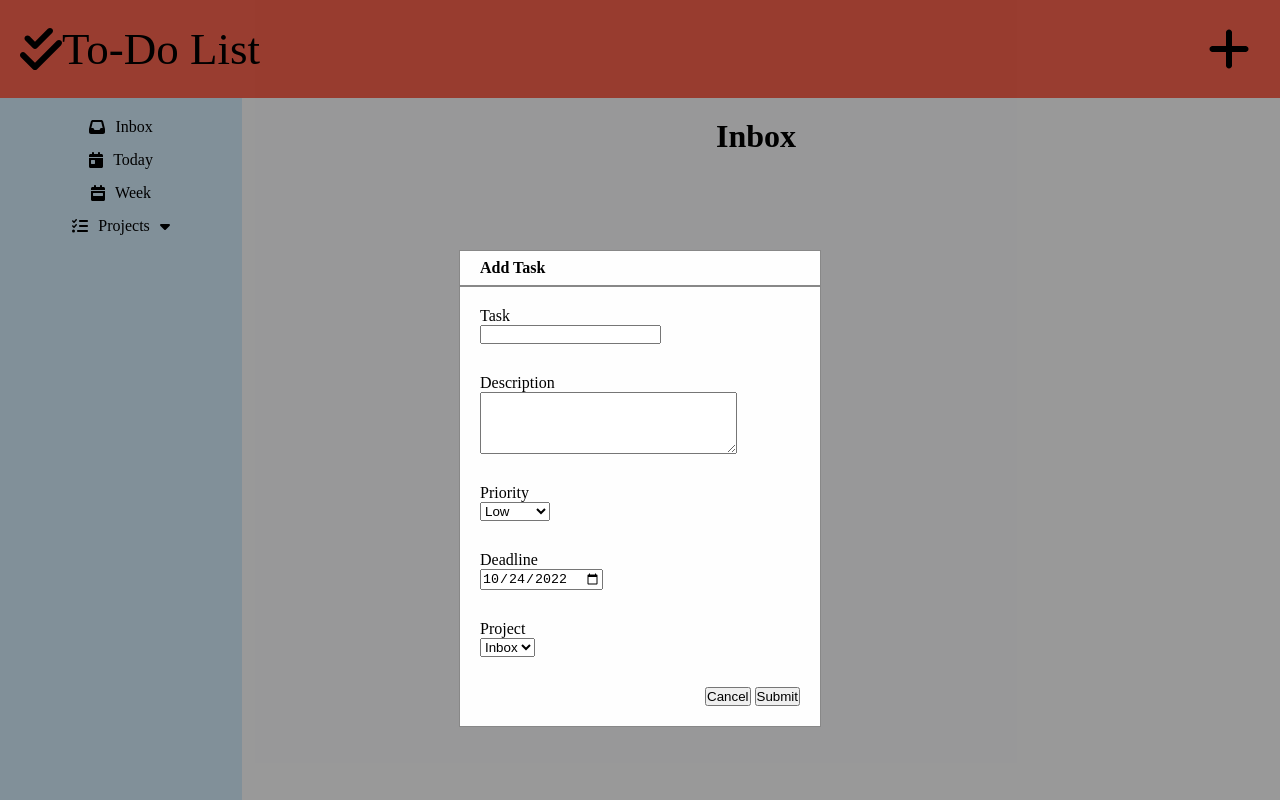
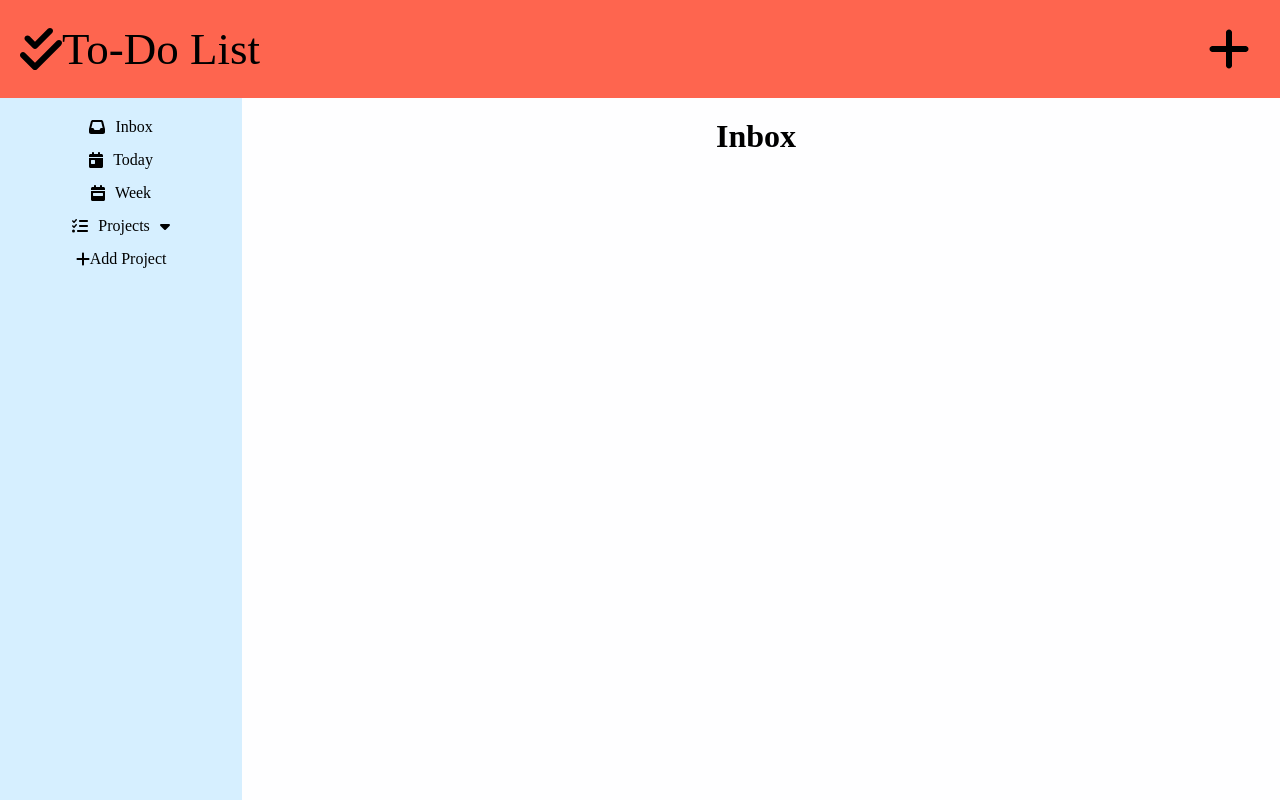
Before and after one commit to TimKrash/ToDoList, a website built with webpack: page dist/index.html in a window 1280 px wide. Built offline with nearby package versions, Linux system fonts and the light colour scheme; files whose address does not match are found by name.

Commit message:
restructing app

```diff
--- a/src/Project.js
+++ b/src/Project.js
@@ -20,4 +20,8 @@ export default class Project {
   getTasks() {
     return this.activeTasks;
   }
+
+  setName(name) {
+    this.name = name;
+  }
 }
--- a/src/Store.js
+++ b/src/Store.js
@@ -1,5 +1,3 @@
-import UI from './UI';
-
 class Store {
   constructor() {
     this.localStorage = window.localStorage;
@@ -7,11 +5,13 @@ class Store {
   }
 
   addProject(project) {
+    // ensure all project names are lower case
+    project.setName(project.name.toLowerCase());
+
     this.projects[project.name] = project;
+    console.log(this.projects);
 
     this.localStorage.setItem("projects", JSON.stringify(this.projects));
-
-    UI.renderContent(event=null, project.getTasks());
   }
 
   removeProject(project) {
--- a/src/Task.js
+++ b/src/Task.js
@@ -6,5 +6,26 @@ export default class Task {
     this.description = description;
     this.priority = priority;
     this.deadline = deadline;
+    this.project = project;
+  }
+
+  getName() {
+    return this.name;
+  }
+
+  setName(description) {
+    this.description = description;
+  }
+
+  setPriority(priority) {
+    this.priority = priority;
+  }
+
+  setDeadline(deadline) {
+    this.deadline = deadline;
+  }
+
+  setProject(project) {
+    this.project = project;
   }
 }
--- a/src/UI.js
+++ b/src/UI.js
@@ -8,6 +8,146 @@ import Project from './Project';
 import Store from './Store';
 
 export default class UI {
+  // ************ LOAD SECTION *************
+
+  // Used to load basic header, sidebar and content
+  static loadPage() {
+    // Get active projects from localStorage
+    const loadedProjects = Store.getProjects();
+
+    const root = document.querySelector(".root");
+    const header = UI.loadHeader();
+    const sidebar = UI.loadSidebar(loadedProjects);
+    const mainContent = UI.loadContent();
+
+    root.append(header, sidebar, mainContent);
+  }
+
+  static loadHeader() {
+    const header = document.createElement('div');
+    header.classList.add("header");
+
+    header.innerHTML = `
+      <div class="header-wrapper">
+        <div class="logo">
+          <i class="fa-solid fa-check-double fa-3x"></i>
+        </div>
+        <div class="hero">To-Do List</div>
+        <div class="add-task"><i class="fa-solid fa-plus fa-3x"></i></div>
+        <div class="menu"><i class="fa-solid fa-bars fa-3x"></i></div>
+      </div>
+      `;
+    return header;
+  }
+
+  static loadSidebar(loadedProjects) {
+    const sidebar = document.createElement('div');
+    sidebar.classList.add('sidebar');
+
+    sidebar.innerHTML = `
+      <div class="entry" id="inbox">
+        <i class="fa-solid fa-inbox"></i>
+        <p>Inbox</p>
+      </div>
+      <div class="entry" id="today">
+        <i class="fa-solid fa-calendar-day"></i>
+        <p>Today</p>
+      </div>
+      <div class="entry" id="week">
+        <i class="fa-solid fa-calendar-week"></i>
+        <p>Week</p>
+      </div>
+      <div class="entry down" id="projects">
+        <i class="fa-solid fa-list-check"></i>
+        <p>Projects</p>
+        <i class="fa-solid fa-caret-down"></i>
+      </div>
+    `;
+
+    const currentProjects = document.createElement('div');
+    currentProjects.classList.add("current-projects");
+
+    const addNewProject = document.createElement('div');
+    addNewProject.classList.add('add-new-project');
+
+    // Load in any projects
+    for (const projectName in loadedProjects) {
+      if (projectName === "inbox") {
+        continue;
+      }
+      const project = loadedProjects[projectName];
+      const newProject = document.createElement('div');
+      newProject.classList.add("project-item");
+      newProject.textContent = project.name;
+      currentProjects.append(newProject);
+    }
+
+    const plus = document.createElement('i');
+    plus.classList.add('fa-solid', 'fa-plus');
+
+    const text = document.createElement('p');
+    text.textContent = "Add Project";
+
+    addNewProject.append(plus, text);
+    currentProjects.append(addNewProject);
+    sidebar.append(currentProjects);
+
+    return sidebar;
+  }
+
+  static loadContent(project=null) {
+    // dom element
+    const mainContent = document.createElement('div');
+    mainContent.classList.add('todos');
+
+    let loadedProjects = Store.getProjects();
+
+    if (!project) {
+      project = "inbox";
+
+      if (!loadedProjects || !loadedProjects[project]) {
+        console.log("Project inbox not found, creating default...")
+        const defaultProject = new Project(project);
+        Store.addProject(defaultProject);
+
+        loadedProjects = Store.getProjects();
+      }
+    }
+
+    const projToRender = loadedProjects[project];
+
+    if (projToRender === null || projToRender === undefined) {
+      console.log("Error in rendering project!");
+      return;
+    }
+
+    const tasks = projToRender.activeTasks;
+
+    // todo style better later
+    const projectPage = document.createElement('div');
+    projectPage.classList.add(project);
+    projectPage.style.display = "flex";
+
+    const header = document.createElement('h1');
+    header.textContent = project.charAt(0).toUpperCase() + project.slice(1);
+    const list = document.createElement('ul');
+    if (tasks !== null) {
+      tasks.forEach(task => {
+        const newList = document.createElement('li');
+        newList.textContent = task.name;
+        list.appendChild(newList);
+      });
+    }
+
+    projectPage.appendChild(header);
+    projectPage.appendChild(list);
+    mainContent.appendChild(projectPage);
+
+    return mainContent;
+  }
+
+  // ************ END LOAD SECTION **********
+  /*
   static loadPage() {
     UI.loadFrames();
   }
@@ -25,19 +165,24 @@ export default class UI {
     );
 
     UI.addEventListeners();
-    UI.loadProjects(sidebar);
+    UI.loadProjects();
     UI.renderContent();
     // todo remove
     UI.createNewTask();
   }
 
-  static loadProjects(sidebar) {
+  static loadProjects() {
     const loadedProjects = Store.getProjects();
+    const sidebar = document.querySelector(".sidebar > .current-projects");
 
     if (loadedProjects != null) {
-      const newProject = document.createElement('div');
-      newProject.classList.add('project-item');
-      console.log(loadedProjects);
+      for (const elem in loadedProjects) {
+        const project = loadedProjects[elem];
+        const newProject = document.createElement('div');
+        newProject.classList.add('project-item');
+        newProject.textContent = project.name;
+        sidebar.prepend(newProject);
+      }
     }
   }
 
@@ -61,12 +206,10 @@ export default class UI {
   static createNewTask() {
     let modal = document.querySelector('.modal');
     if (!modal) {
-      console.log("hi");
       modal = document.createElement('div');
       modal.classList.add('modal');
       modal.style.display = "block";
     } else {
-      console.log("hello");
       modal.style.display = "block";
     }
 
@@ -296,4 +439,5 @@ export default class UI {
     footer.textContent = "Footer";
     return footer;
   }
+  */
 }
--- a/src/style.css
+++ b/src/style.css
@@ -140,7 +140,7 @@ body {
     margin-top: 20px;
   }
   .root .sidebar .current-projects {
-    display: none;
+    display: flex;
     flex-direction: column;
     justify-content: center;
     align-items: center;
```
Also changed, not shown: 1 other file.
